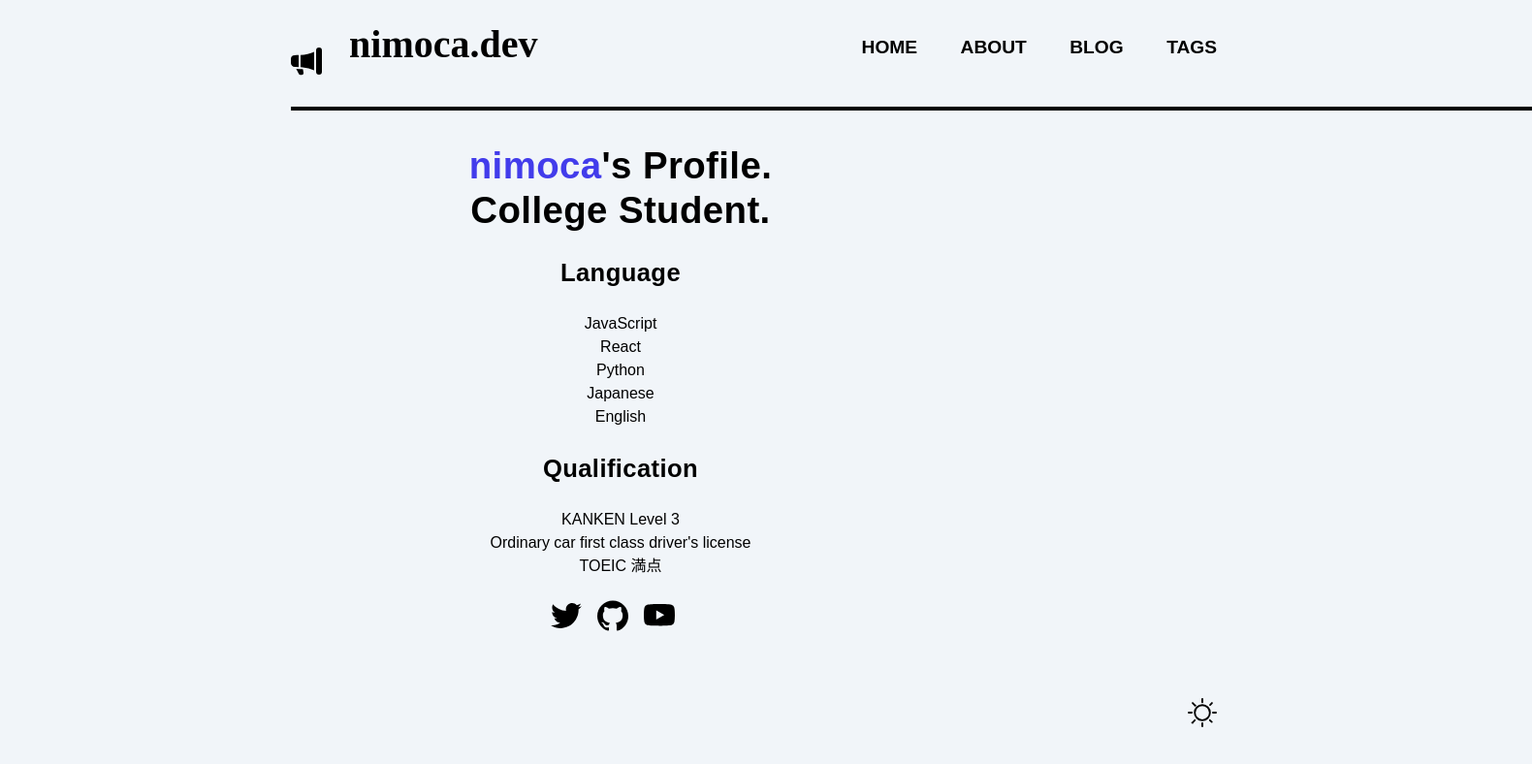
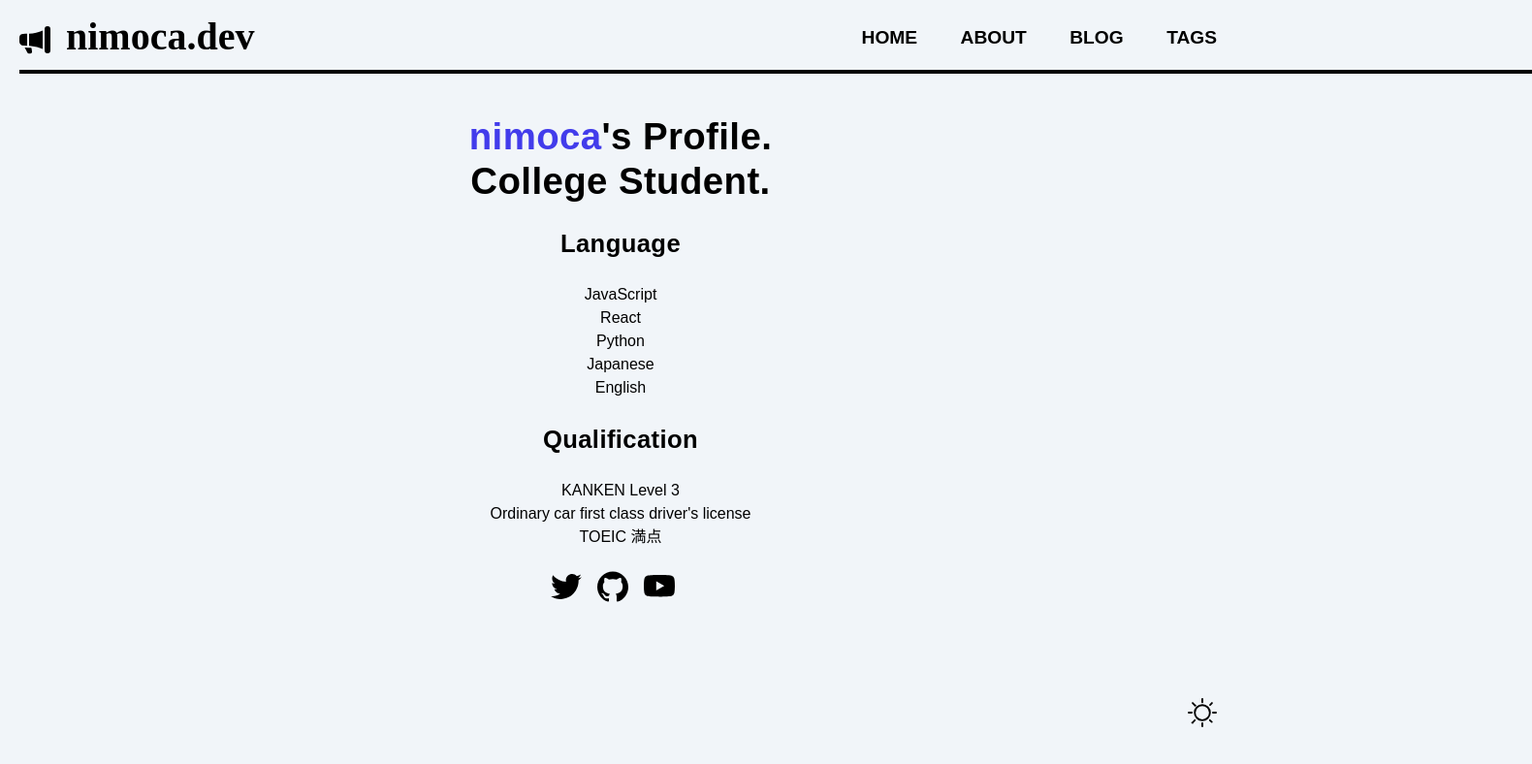
Before and after one commit to Nah0012/astro-steps, an Astro site: page /about in a window 1280 px wide. Shown: the whole page at 97% size, 1580 px wide, since content can reach past the window. Built offline with nearby package versions, Linux system fonts and the light colour scheme; Astro itself is replaced by a stand-in of ours; a web font is replaced by a local one.

Commit message:
MakeHeader

```diff
--- a/src/pages/about.astro
+++ b/src/pages/about.astro
@@ -54,7 +54,7 @@ const qualifications = [
 		font-weight: 700;
 		line-height: 1.2;
 		letter-spacing: 0.4px;
-		margin-top: 5%;
+		margin-top: 15%;
 	}
 	.firstName {
 		color: #423ceb;
--- a/src/pages/index.astro
+++ b/src/pages/index.astro
@@ -25,6 +25,6 @@ const pageTitle = "nimoca's HomePage";
 		width: 50%;
 		height: 50%;
 		border-radius: 50%;
-		margin-top: 30px;
+		margin-top: 100px;
 	}
 </style>
--- a/src/styles/global.css
+++ b/src/styles/global.css
@@ -11,19 +11,17 @@ body {
 	line-height: 1.5;
 }
 
-* {
-	box-sizing: border-box;
-}
-
-h1 {
-	margin: 1rem 0;
-	font-size: 2.5rem;
+.header {
+	position: relative;
 }
 
 .logo {
-	display: inline-block;
 	padding: 15px 0px;
-	align-items: center;
+	position: fixed;
+	top: 10px;
+	left: 20px;
+	border-bottom: 4px solid black;
+	width: 3000px;
 }
 
 .namelogo {
@@ -32,6 +30,9 @@ h1 {
 	text-decoration: none;
 	font-size: 2.5rem;
 	font-weight: bold;
+	position: fixed;
+	top: 8px;
+	left: 40px;
 }
 
 .namelogo p {
@@ -44,9 +45,6 @@ h1 {
 
 .wrapper {
 	display: flex;
-	gap: var(--spacing-1);
-	border-bottom: 4px solid black;
-	width: 100vw;
 }
 
 
@@ -95,12 +93,12 @@ a:focus {
 	display: unset;
 }
 
-@media screen and (min-width: 636px) {
+@media screen and (min-width: 800px) {
 	.nav-links {
 		margin-right: 5px;
-		display: block;
-		position: absolute;
-		top: 20px;
+		display: inline-block;
+		position: fixed;
+		top: 10px;
 		right: 0px;
 		background: none;
 		border: none;
```
